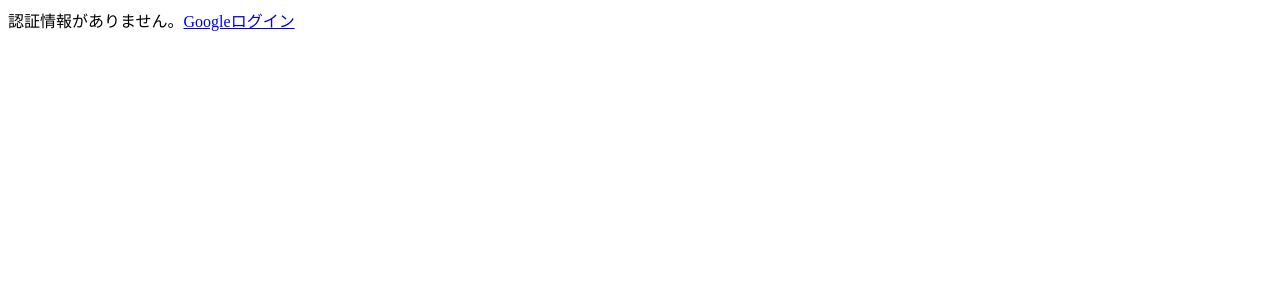
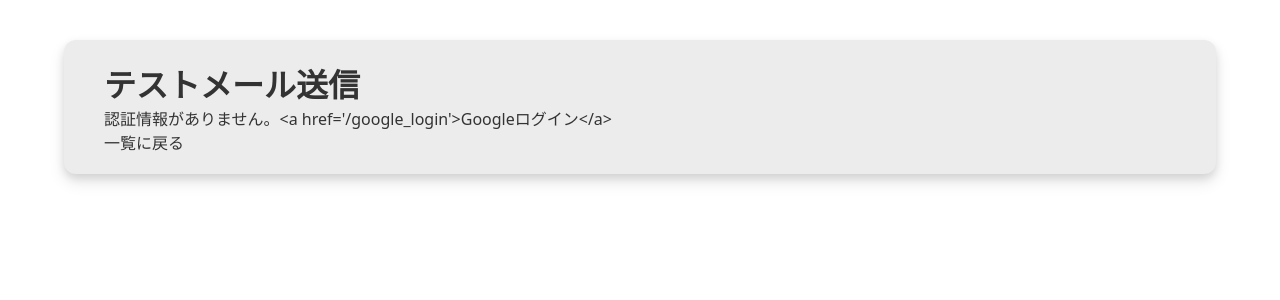
Before and after one commit to KinuGra/docker-flask-todo, a Flask app: page /send_test_mail in a window 1280 px wide. Shown: the top 300 px of the page. Run offline with Flask 3, Linux system fonts and the light colour scheme.

Commit message:
通知機能3wip

```diff
--- a/app/main.py
+++ b/app/main.py
@@ -6,13 +6,25 @@ import os
 from uuid import UUID
 from datetime import datetime, timedelta
 
+import logging
 from google import genai
-import logging
+import google.auth.credentials
+from googleapiclient.discovery import build
+from googleapiclient.errors import HttpError
+from google.oauth2 import id_token
+from google.auth.transport.requests import Request
+from google_auth_oauthlib.flow import Flow
+from google.oauth2.credentials import Credentials
+
 
 # .envファイルを読み込む
 load_dotenv()
 
 # 環境変数からAPIキーを取得
+# Gmail APIの認証情報をcredentials.jsonから読み込む
+GOOGLE_CLIENT_SECRETS = os.path.join(os.path.dirname(__file__), 'credentials.json')
+
+# Gemini APIの初期化
 api_key = os.getenv('YOUR_API_KEY')
 if not api_key:
     raise ValueError("APIキーが設定されていません。")
@@ -161,7 +173,8 @@ def google_login():
     flow = Flow.from_client_secrets_file(
         GOOGLE_CLIENT_SECRETS,
         scopes=SCOPES,
-        redirect_uri=url_for('google_callback', _external=True)
+        #redirect_uri=url_for('google_callback', _external=True)
+        redirect_uri="http://localhost:3000/google_callback"  # ここを固定
     )
     authorization_url, state = flow.authorization_url(
         access_type='offline',
@@ -176,26 +189,42 @@ def google_callback():
     GoogleからリダイレクトされるコールバックURL。
     ここで認証コードを受け取り、アクセストークンを取得する。
     """
-    flow = Flow.from_client_secrets_file(
-        GOOGLE_CLIENT_SECRETS,
-        scopes=SCOPES,
-        redirect_uri=url_for('google_callback', _external=True)
-    )
+    credentials = None  # ここであらかじめ初期化しておく
+    try:
+        flow = Flow.from_client_secrets_file(
+            GOOGLE_CLIENT_SECRETS,
+            scopes=SCOPES,
+            #redirect_uri=url_for('google_callback', _external=True)
+            redirect_uri="http://localhost:3000/google_callback"  # ここを固定
+        )
 
-    flow.fetch_token(authorization_response=request.url)
+        logging.error(request.url)
+        authorization_response = request.url
+        flow.fetch_token(authorization_response=authorization_response)
 
-    credentials = flow.credentials
-    # アクセストークンやリフレッシュトークンなどをセッションに保存（デモ用）
-    session['credentials'] = {
-        'token': credentials.token,
-        'refresh_token': credentials.refresh_token,
-        'token_uri': credentials.token_uri,
-        'client_id': credentials.client_id,
-        'client_secret': credentials.client_secret,
-        'scopes': credentials.scopes
-    }
+        credentials = flow.credentials
+        # アクセストークンやリフレッシュトークンなどをセッションに保存（デモ用）
+        session['credentials'] = {
+                'token': credentials.token,
+                'refresh_token': credentials.refresh_token,
+                'token_uri': credentials.token_uri,
+                'client_id': credentials.client_id,
+                'client_secret': credentials.client_secret,
+                'scopes': credentials.scopes,
+                'expiry': credentials.expiry.isoformat(),  # 文字列に変換
+            }
+        session.permanent = True  # 永続セッションを使用
+        #return "Googleアカウントとの連携が完了しました。<br><a href='/send_test_mail'>テストメール送信</a>"
+        #return "Googleアカウントとの連携が完了しました。<br><a href='/send_test_mail'>テストメール送信</a>", 200, {'Content-Type': 'text/html'}
+        return render_template('google_callback.html')
+    except Exception as e:
+        logging.error(e)
+        # 以下をexceptブロック内に追加
+        logging.error(f"Credentials: {credentials}")
+        if credentials:
+            logging.error(f"Refresh token: {credentials.refresh_token}")
+        return f"Googleアカウントとの連携に失敗しました: {str(e)}", 500, {'Content-Type': 'text/html'}
 
-    return "Googleアカウントとの連携が完了しました。<br><a href='/send_test_mail'>テストメール送信</a>"
 
 @app.route('/send_test_mail')
 def send_test_mail():
@@ -204,10 +233,12 @@ def send_test_mail():
     URLパラメータ notify=off なら、メール送信をスキップします。
     """
     if request.args.get('notify', 'on') == 'off':
-        return "メール通知はオフに設定されています。"
+        message = "メール通知はオフに設定されています。"
+        return render_template('send_test_mail.html', message=message)
 
     if 'credentials' not in session:
-        return "認証情報がありません。<a href='/google_login'>Googleログイン</a>"
+        message = "認証情報がありません。<a href='/google_login'>Googleログイン</a>"
+        return render_template('send_test_mail.html', message=message)
 
     creds_info = session['credentials']
     creds = Credentials(
@@ -234,11 +265,11 @@ def send_test_mail():
             userId='me',
             body={'raw': raw}
         ).execute()
-        return "メール送信に成功しました。"
+        message = "メール送信に成功しました。"
     except Exception as e:
-        return f"メール送信に失敗しました: {str(e)}"
+        message = f"メール送信に失敗しました: {str(e)}"
 
-
+    return render_template('send_test_mail.html', message=message)
 
 if __name__ == '__main__':
     app.run(host='0.0.0.0', port=5000)
--- a/app/requirements.txt
+++ b/app/requirements.txt
@@ -4,3 +4,6 @@ Flask-SQLAlchemy==3.0.5
 flask-migrate==4.0.7
 python-dotenv
 google-genai
+google-api-python-client
+google-auth-httplib2
+google-auth-oauthlib
--- a/app/static/css/styles.css
+++ b/app/static/css/styles.css
@@ -3,7 +3,7 @@
     margin: 0;
     padding: 0;
     box-sizing: border-box;
-    font-family: system-ui, -apple-system, BlinkMacSystemFont, 'Segoe UI', Roboto, Oxygen, Ubuntu, Cantarell, 'Open Sans', 'Helvetica Neue', sans-serif;
+    font-family: system-ui, -apple-system, BlinkMacSystemFont, 'Segoe UI', Roboto, Oxygen, Ubuntu, Cantarell, 'Open Sans', 'Helvetica Neue', sans-serif, 'M PLUS Rounded 1c', sans-serif; /* ポップなフォントを追加 */
     color: #333;
 }
 
@@ -30,9 +30,10 @@ textarea {
     margin: 40px auto;
     width: 90%;
     background-color: #ececec;
+    /* background: linear-gradient(135deg, #ececec 0%, #f0f0f0 100%); /* グラデーションを追加 */
     padding: 20px 40px;
     border-radius: 12px;
-    box-shadow: 0 4px 8px rgba(0, 0, 0, 0.1);
+    box-shadow: 0 4px 8px rgba(0, 0, 0, 0.1), 0 8px 16px rgba(0, 0, 0, 0.1); /* 影を追加 */
 }
 
 .button {
@@ -57,6 +58,12 @@ textarea {
     z-index: 9;
     border: 0;
     font-weight: bold;
+    transition: all 0.3s ease; /* ホバーエフェクト用 */
+}
+
+.button:hover {
+    transform: translateY(-2px); /* 少し浮き上がる */
+    box-shadow: rgba(0, 0, 0, 0.2) 0 4px 8px; /* 影を濃くする */
 }
 
 .card {
--- a/app/templates/index.html
+++ b/app/templates/index.html
@@ -24,6 +24,9 @@
             </a>
             <a href="{{ url_for('summarize_tasks') }}" class="button">
                 <i class="fas fa-list-alt"></i> AIアドバイス
+            </a>
+            <a href="{{ url_for('google_login') }}" class="button">
+                <i class="fas fa-envelope-alt"></i> Gmail連携
             </a>
 
             <!-- ソート -->
--- /dev/null
+++ b/app/templates/send_test_mail.html
@@ -0,0 +1,16 @@
+<!DOCTYPE html>
+<html lang="ja">
+<head>
+    <meta charset="UTF-8">
+    <meta name="viewport" content="width=device-width, initial-scale=1.0">
+    <title>テストメール送信</title>
+    <link rel="stylesheet" href="{{ url_for('static', filename='css/styles.css') }}">
+</head>
+<body>
+    <div class="container">
+        <h1>テストメール送信</h1>
+        <p>{{ message }}</p>
+        <a href="{{ url_for('index') }}">一覧に戻る</a>
+    </div>
+</body>
+</html>
--- a/compose.yml
+++ b/compose.yml
@@ -23,6 +23,7 @@ services:
       POSTGRES_PORT: ${POSTGRES_PORT}
       FLASK_APP: main:app
       YOUR_API_KEY: ${YOUR_API_KEY}
+      OAUTHLIB_INSECURE_TRANSPORT: "1"
     volumes:
       - ./app:/app
     depends_on:
```
Also changed, not shown: app/templates/google_callback.html (added, +69 -0 lines).
